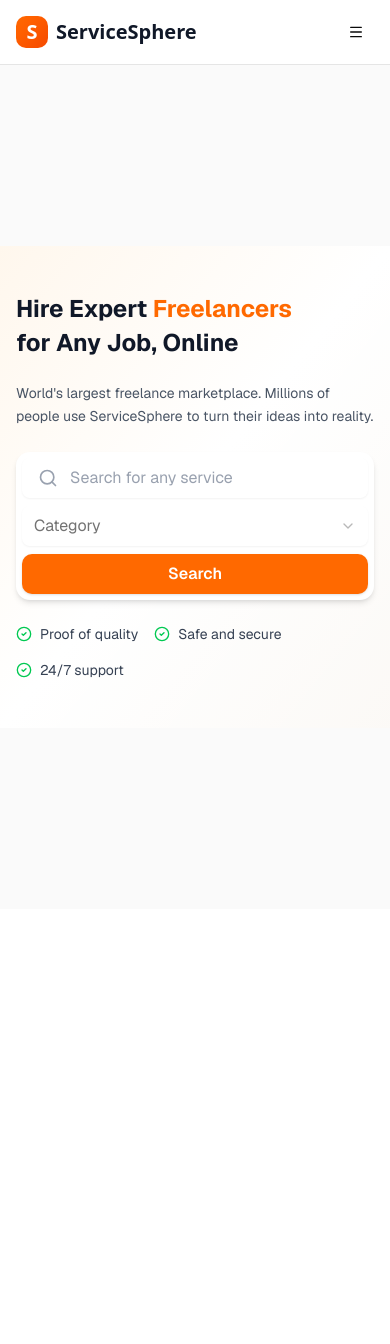
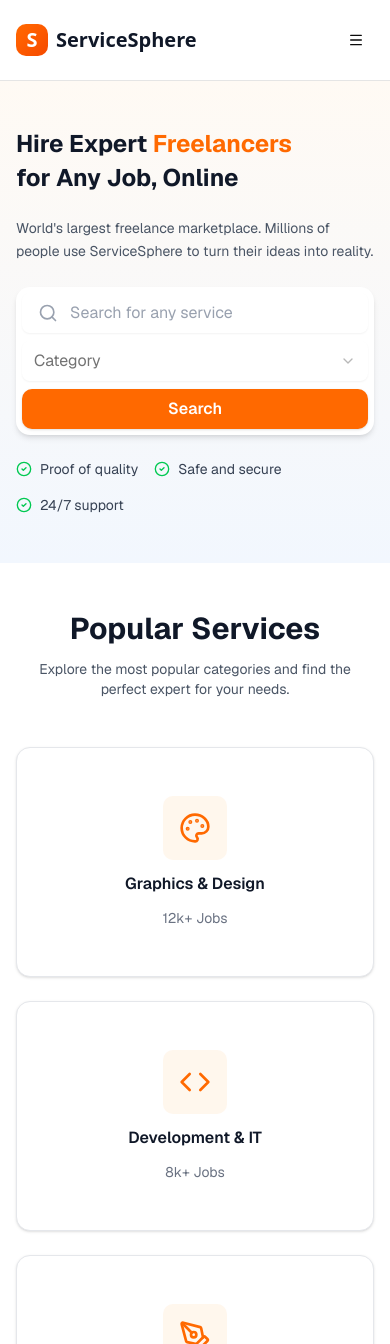
Before and after one commit to Arrafi2644/ServiceSphere-frontend, a Next.js app: page / in a window 390 px wide. Shown: the top 1344 px of the page. Before the commit the page ends 909 px from the top, so only its background shows below. Built offline with nearby package versions, Linux system fonts and the light colour scheme.

Commit message:
Complete Popular services section

```diff
--- a/src/app/(commonLayout)/page.tsx
+++ b/src/app/(commonLayout)/page.tsx
@@ -1,10 +1,12 @@
 import { Hero } from "@/components/modules/home/Hero";
+import { PopularServices } from "@/components/modules/home/PopularServices";
 
 
 export default function Home() {
   return (
-    <div className="flex min-h-screen items-center justify-center bg-zinc-50 font-sans dark:bg-black">
-      <Hero />
+    <div className="flex flex-col min-h-screen items-center justify-center bg-zinc-50 font-sans dark:bg-black">
+      <Hero title={"Hire Expert"} subtitle={"World's largest freelance marketplace. Millions of people use ServiceSphere to turn their ideas into reality."} />
+      <PopularServices />
     </div>
   );
 }
--- a/src/components/modules/home/Hero.tsx
+++ b/src/components/modules/home/Hero.tsx
@@ -67,7 +67,7 @@ export const Hero: React.FC<HeroProps> = ({
   };
 
   return (
-    <section className="w-full bg-gradient-to-br from-orange-50 via-white to-orange-50/30">
+    <section className="w-full bg-linear-to-b from-[#FFFAF4] to-[#F2F7FE]">
       <div className="container mx-auto px-4 sm:px-6 lg:px-8 py-12 lg:py-16">
         <div className="grid grid-cols-1 lg:grid-cols-2 gap-8 lg:gap-16 items-center">
           {/* Left Content */}
--- /dev/null
+++ b/src/components/modules/home/PopularServices.tsx
@@ -0,0 +1,119 @@
+import React from 'react';
+import { Palette, Code, PenTool, Video, Music, TrendingUp, Briefcase, Database, LucideIcon } from 'lucide-react';
+import { ServiceCard } from './ServiceCard';
+
+// Types
+export interface Service {
+  id: number;
+  icon: LucideIcon;
+  title: string;
+  stats: string;
+  color: string;
+}
+
+export interface ServiceCardProps {
+  icon: LucideIcon;
+  title: string;
+  stats: string;
+  color: string;
+}
+
+interface PopularServicesProps {
+  title?: string;
+  subtitle?: string;
+  servicesList?: Service[];
+}
+
+const services: Service[] = [
+  {
+    id: 1,
+    icon: Palette,
+    title: 'Graphics & Design',
+    stats: '12k+ Jobs',
+    color: 'text-orange-500'
+  },
+  {
+    id: 2,
+    icon: Code,
+    title: 'Development & IT',
+    stats: '8k+ Jobs',
+    color: 'text-orange-500'
+  },
+  {
+    id: 3,
+    icon: PenTool,
+    title: 'Writing & Translation',
+    stats: '15k+ Jobs',
+    color: 'text-orange-500'
+  },
+  {
+    id: 4,
+    icon: Video,
+    title: 'Video & Animation',
+    stats: '4k+ Jobs',
+    color: 'text-orange-500'
+  },
+  {
+    id: 5,
+    icon: Music,
+    title: 'Music & Audio',
+    stats: '3k+ Jobs',
+    color: 'text-orange-500'
+  },
+  {
+    id: 6,
+    icon: TrendingUp,
+    title: 'Digital Marketing',
+    stats: '6k+ Jobs',
+    color: 'text-orange-500'
+  },
+  {
+    id: 7,
+    icon: Briefcase,
+    title: 'Business',
+    stats: '9k+ Jobs',
+    color: 'text-orange-500'
+  },
+  {
+    id: 8,
+    icon: Database,
+    title: 'Data Entry',
+    stats: '5k+ Jobs',
+    color: 'text-orange-500'
+  }
+];
+
+export const PopularServices: React.FC<PopularServicesProps> = ({
+  title = "Popular Services",
+  subtitle = "Explore the most popular categories and find the perfect expert for your needs.",
+  servicesList = services
+}) => {
+  return (
+    <section className="w-full py-12 px-4 sm:px-6 lg:px-8 bg-white">
+      <div className="max-w-7xl mx-auto">
+        {/* Header */}
+        <div className="text-center mb-12">
+          <h2 className="text-3xl sm:text-4xl font-bold text-gray-900 mb-3">
+            {title}
+          </h2>
+          <p className="text-gray-600 text-sm sm:text-base max-w-2xl mx-auto">
+            {subtitle}
+          </p>
+        </div>
+
+        {/* Services Grid */}
+        <div className="grid grid-cols-1 sm:grid-cols-2 lg:grid-cols-4 gap-6">
+          {servicesList.map((service) => (
+            <ServiceCard
+              key={service.id}
+              icon={service.icon}
+              title={service.title}
+              stats={service.stats}
+              color={service.color}
+            />
+          ))}
+        </div>
+      </div>
+    </section>
+  );
+};
--- /dev/null
+++ b/src/components/modules/home/ServiceCard.tsx
@@ -0,0 +1,16 @@
+import { Card, CardContent } from "@/components/ui/card";
+import { ServiceCardProps } from "./PopularServices";
+
+export const ServiceCard: React.FC<ServiceCardProps> = ({ icon: Icon, title, stats, color }) => {
+  return (
+    <Card className="group hover:-translate-y-0.5 hover:shadow-[0_4px_20px_rgba(249,115,22,0.4)] transition-all duration-300 cursor-pointer border border-gray-200 hover:border-orange-500">
+      <CardContent className="p-6 flex flex-col items-center text-center space-y-3">
+        <div className={`${color} bg-orange-50 p-4 rounded-lg group-hover:scale-110 transition-transform duration-300`}>
+          <Icon className="w-8 h-8" />
+        </div>
+        <h3 className="font-semibold text-gray-900 text-base">{title}</h3>
+        <p className="text-sm text-gray-500">{stats}</p>
+      </CardContent>
+    </Card>
+  );
+};
--- a/src/components/modules/shared/Navbar.tsx
+++ b/src/components/modules/shared/Navbar.tsx
@@ -54,7 +54,7 @@ export default function Navbar() {
 
     return (
         <header className="sticky top-0 z-50 w-full border-b bg-white/95 backdrop-blur supports-[backdrop-filter]:bg-white/60">
-            <div className="container mx-auto flex h-16 items-center justify-between px-4">
+            <div className="container mx-auto flex h-20 items-center justify-between px-4">
 
                 {/* Logo */}
                 <Link href="/" className="flex items-center space-x-2">
@@ -65,12 +65,12 @@ export default function Navbar() {
                 </Link>
 
                 {/* Desktop Navigation */}
-                <nav className="hidden md:flex items-center space-x-4">
+                <nav className="hidden md:flex items-center space-x-6">
                     <NavLinks />
                 </nav>
 
                 {/* Desktop Buttons */}
-                <div className="hidden md:flex items-center space-x-2">
+                <div className="hidden md:flex items-center space-x-4">
                     <Button variant="ghost" size="sm" className="text-gray-700 hover:text-orange-600 border">
                         <Lock />
                         Log In
--- /dev/null
+++ b/src/components/ui/card.tsx
@@ -0,0 +1,92 @@
+import * as React from "react"
+
+import { cn } from "@/lib/utils"
+
+function Card({ className, ...props }: React.ComponentProps<"div">) {
+  return (
+    <div
+      data-slot="card"
+      className={cn(
+        "bg-card text-card-foreground flex flex-col gap-6 rounded-xl border py-6 shadow-sm",
+        className
+      )}
+      {...props}
+    />
+  )
+}
+
+function CardHeader({ className, ...props }: React.ComponentProps<"div">) {
+  return (
+    <div
+      data-slot="card-header"
+      className={cn(
+        "@container/card-header grid auto-rows-min grid-rows-[auto_auto] items-start gap-2 px-6 has-data-[slot=card-action]:grid-cols-[1fr_auto] [.border-b]:pb-6",
+        className
+      )}
+      {...props}
+    />
+  )
+}
+
+function CardTitle({ className, ...props }: React.ComponentProps<"div">) {
+  return (
+    <div
+      data-slot="card-title"
+      className={cn("leading-none font-semibold", className)}
+      {...props}
+    />
+  )
+}
+
+function CardDescription({ className, ...props }: React.ComponentProps<"div">) {
+  return (
+    <div
+      data-slot="card-description"
+      className={cn("text-muted-foreground text-sm", className)}
+      {...props}
+    />
+  )
+}
+
+function CardAction({ className, ...props }: React.ComponentProps<"div">) {
+  return (
+    <div
+      data-slot="card-action"
+      className={cn(
+        "col-start-2 row-span-2 row-start-1 self-start justify-self-end",
+        className
+      )}
+      {...props}
+    />
+  )
+}
+
+function CardContent({ className, ...props }: React.ComponentProps<"div">) {
+  return (
+    <div
+      data-slot="card-content"
+      className={cn("px-6", className)}
+      {...props}
+    />
+  )
+}
+
+function CardFooter({ className, ...props }: React.ComponentProps<"div">) {
+  return (
+    <div
+      data-slot="card-footer"
+      className={cn("flex items-center px-6 [.border-t]:pt-6", className)}
+      {...props}
+    />
+  )
+}
+
+export {
+  Card,
+  CardHeader,
+  CardFooter,
+  CardTitle,
+  CardAction,
+  CardDescription,
+  CardContent,
+}
```
